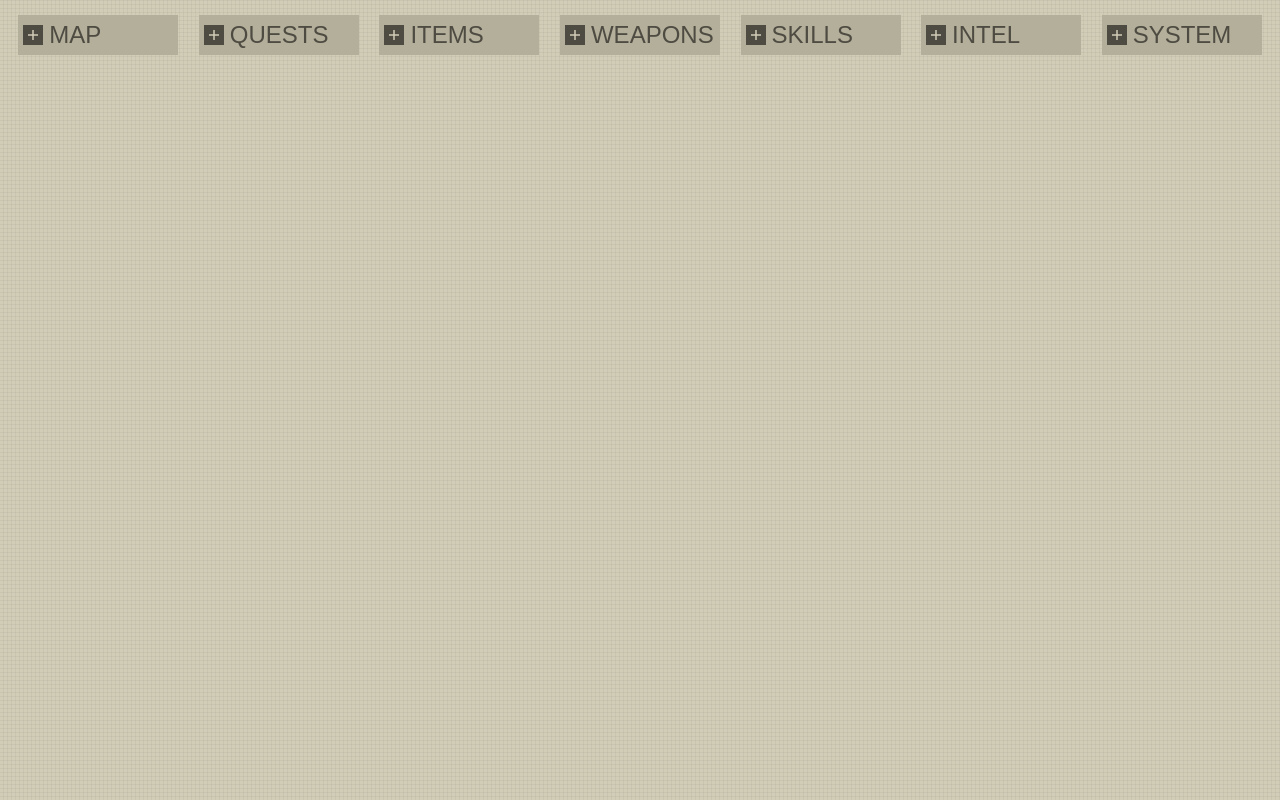
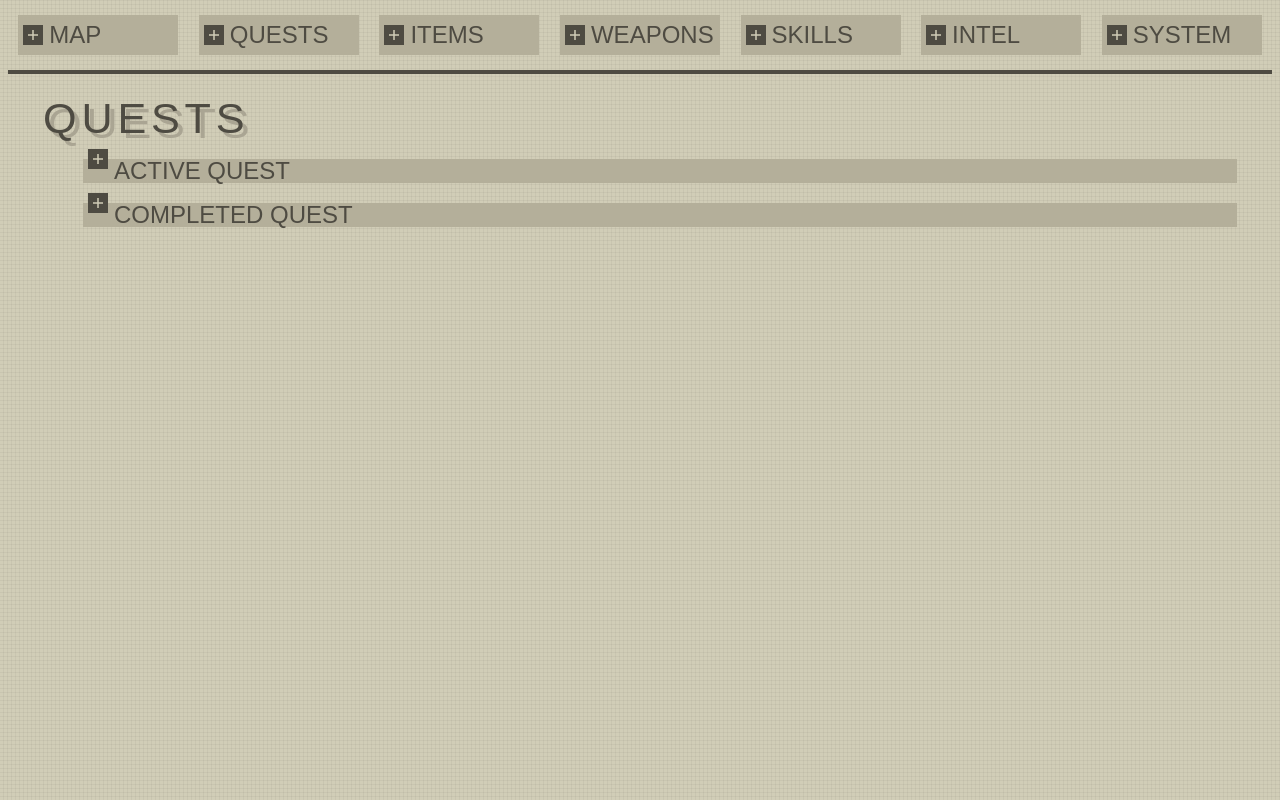
Before and after one commit to BeastieNate5/NieR-UI, a plain HTML site: page index.html in a window 1280 px wide. Drawn offline with Linux system fonts and the light colour scheme; a web font is replaced by a local one.

Commit message:
Got more progress but in bad state

```diff
--- a/index.html
+++ b/index.html
@@ -1,3 +1,4 @@
+<!DOCTYPE html>
 <html lang="en">
 <head>
     <meta charset="UTF-8">
@@ -42,6 +43,28 @@
 </nav>
 
 <body>
-<div class="grid"></div>
+
+    <div class="main-section">
+        <h1 class="section-title">Quests</h1>
+
+            <div class="section-selectables">
+                <ul class="selectable-container">
+                    <li class="selectable">
+                        <img src="/assets/images/icon.svg" class="selectable-icon">
+                        <h2 class="selectable-text" style="display: inline;">Active Quest</h2>
+                    </li>
+
+                    <li class="selectable">
+                        <img src="/assets/images/icon.svg" class="selectable-icon">
+                        <h2 class="selectable-text" style="display: inline;">Completed Quest</h2>
+                    </li>
+
+                </ul>
+            </div>
+
+            <div class="stat-table">
+            </div>
+    </div>
+
 </body>
 </html>
--- a/index.js
+++ b/index.js
@@ -1,6 +1,5 @@
 var selecables = document.getElementsByClassName("selectable");
-
-
+console.log(selecables);
 function getDarkSlider(selectable_p) {
     var children = selectable_p.children;
 
@@ -63,7 +62,6 @@ for (let i = 0; i < selecables.length; i++) {
 
     selecables[i].addEventListener("mouseleave", (event) => {
         var ele = event.target;
-        console.log("Off");
         if (!ele.classList.contains("selectable")) {
             ele = ele.parentElement;
         }
--- a/style.css
+++ b/style.css
@@ -21,10 +21,20 @@ body {
     background-size: 4px 4px;
     background-color: var(--main-color);
     z-index: 5;
+    height: 100%;
 }
 
 nav {
     margin-top: 15px;
+    padding-bottom: 15px;
+    border-bottom: 4px solid var(--main-color-darker);
+}
+
+.selectable-container {
+    list-style: none;
+    display: flex;
+    flex-direction: column;
+    gap: 20px;
 }
 
 .nav-container {
@@ -37,17 +47,17 @@ nav {
 }
 
 .nav-container li {
-    position: relative;
-    display: inline;
-    text-align: left;
     width: 160px;
     height: 40px;
-    text-transform: uppercase;
 }
 
 .selectable {
     background-color: var(--main-color-darken);
     color: var(--main-color-darker);
+    position: relative;
+    display: inline;
+    text-align: left;
+    text-transform: uppercase;
 }
 
 .selectable-active {
@@ -138,3 +148,18 @@ nav {
 .selectable-icon-active {
     background-color: var(--main-color);
 }
+
+.main-section {
+    padding: 35px;
+    padding-top: 20px;
+}
+
+.section-title {
+    color: var(--main-color-darker);
+    margin: 0;
+    font-weight: normal;
+    font-size: 2.7rem;
+    letter-spacing: 0.3rem;
+    text-transform: uppercase;
+    text-shadow: #aaa593 5px 5px;
+}
```
